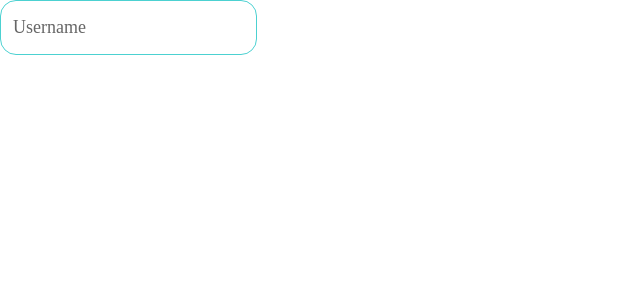
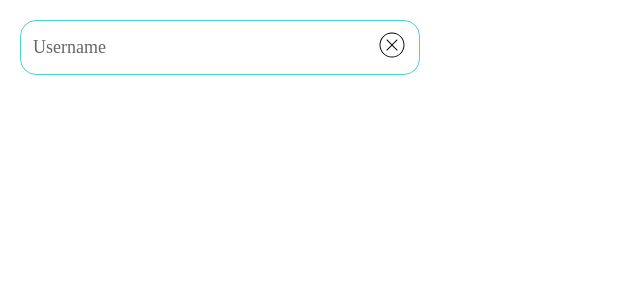
Before and after one commit to cookies-with-tea/fims-site, a React (Vite) app: page / in a window 1280 px wide. Shown: the top 300 px of the page, without its empty margins (0-640 px from the left). Built offline with nearby package versions, Linux system fonts and the light colour scheme.

Commit message:
ASF-1: сделал очистику инпута при клике

```diff
--- a/src/App.tsx
+++ b/src/App.tsx
@@ -1,10 +1,20 @@
-import { Input } from "./ui/input/input"
+import { Input } from "./ui/input/Input"
+import { Icon } from "./ui/icon/Icon"
 import "./scss/style.scss"
+import { useState } from "react"
 
 
 function App() {
+    const [value, setValue] = useState("")
+    console.log(value)
+
     return (
-        <Input placeholder="Username"/>
+        <Input
+            placeholder="Username"
+            value={value}
+            onChange={setValue}
+            clearable={<Icon name="close" className="icon-input"/>}
+        />
     )
 }
 export default App
--- a/src/scss/style.scss
+++ b/src/scss/style.scss
@@ -7,3 +7,9 @@
     display: flex;
     flex-direction: column;
 }
+body{
+    padding: 20px;
+}
+.icon-input{
+    font-size: 30px;
+}
--- a/src/ui/Button/Button.tsx
+++ b/src/ui/Button/Button.tsx
@@ -2,6 +2,8 @@ import style from "./Button.module.scss"
 import { Link } from 'react-router-dom';
 import { ReactNode, MouseEvent } from 'react';
 import cnBind from 'classnames/bind'
+
+const cx = cnBind.bind(style)
 
 interface ButtonProps {
     size?: 'md' | 'sm' | 'xs'
@@ -31,9 +33,8 @@ export const Button = ({
         postfixIcon,
         icon,
         onClick
-    }:ButtonProps) => {
+    }: ButtonProps) => {
 
-    const cx = cnBind.bind(style)
     const classes = cx(
         "btn",
         `border-${radius}`,
--- a/src/ui/input/input.module.scss
+++ b/src/ui/input/input.module.scss
@@ -1,15 +1,35 @@
+.input--wrapper{
+    display: inline-flex;
+    position: relative;
+}
+
 .input{
-    // width: 400px;
+    width: 400px;
     // height: 54px;
+
     border-radius: $font--size-medium;
     border: 1px solid $background--blue-2;
     padding: 16px 20px 16px 12px;
     font-size: $font--size-large;
     &::placeholder{
-        color:$color--black-gray;
+        color: $color--black-gray;
     }
     &:disabled{
         opacity: .8;
         pointer-events: none;
     }
 }
+
+// icon
+
+.prefix-icon{
+    position: absolute;
+    top: 10px;
+    left: 13px;
+}
+
+.postfix-icon{
+    position: absolute;
+    top: 10px;
+    right: 13px;
+}
--- a/src/ui/input/input.tsx
+++ b/src/ui/input/input.tsx
@@ -1,17 +1,22 @@
+import { ReactNode} from "react"
 import style from "./input.module.scss"
 import cnBind from 'classnames/bind'
-// import { ChangeEvent } from 'react'
 
+const cx = cnBind.bind(style)
 
 interface InputProps {
     className?: string
     placeholder?: string
     type?: 'text' | 'password' | 'textarea' | 'number'
     disabled?: boolean
+    prefixIcon?: ReactNode
+    postfixIcon?: ReactNode
+    icon?: ReactNode
+    clearable?: ReactNode
     // name?: string
     // size?: 'sm' | 'md'
-    // value?: string | number
-    // onChange?: (event: ChangeEvent<HTMLInputElement>) => void
+    value?: string | number
+    onChange: (value: string) => void
 }
 
 export const Input = ({
@@ -19,16 +24,56 @@ export const Input = ({
         className="",
         placeholder="",
         type="text",
-        disabled=false
-    }:InputProps) => {
+        disabled=false,
+        postfixIcon,
+        prefixIcon,
+        iconPassword,
+        clearable,
+        value,
+        onChange
+    }: InputProps) => {
 
-    const cx = cnBind.bind(style)
+    // const [passwordShown, setPasswordShown] = useState(false);
+
+    const classes = cx(
+        className,
+        "input",
+    )
     return (
-        <input
-            className={cx("input", className)}
-            type={type}
-            placeholder={placeholder}
-            disabled={disabled}
-        />
+        <div className={cx("input--wrapper")}>
+
+            <input
+                className={classes}
+                value={value}
+                // type={passwordShown ? "text" : type}
+                type={type}
+                placeholder={placeholder}
+                disabled={disabled}
+                onChange={(event) => onChange(event.target.value)}
+            />
+
+            { clearable && (
+                <div className={cx('postfix-icon')} onClick={() => onChange("")}>
+                    { clearable }
+                </div>
+            )}
+        </div>
+
     )
 }
+{/* { prefixIcon && (
+    <div className={cx('prefix-icon')}>
+        { prefixIcon }
+    </div>
+)} */}
+
+// { postfixIcon && (
+//     <div className={cx('postfix-icon')}>
+//         { postfixIcon }
+//     </div>
+// )}
+// { iconPassword && (
+//     <div className={cx('postfix-icon')} onClick={() => setPasswordShown(!passwordShown)}>
+//         { iconPassword }
+//     </div>
+// )}
```
Also changed, not shown: src/assets/icons/close.svg (added), src/assets/icons/password.svg (renamed from src/assets/icons/eye-password.svg).
